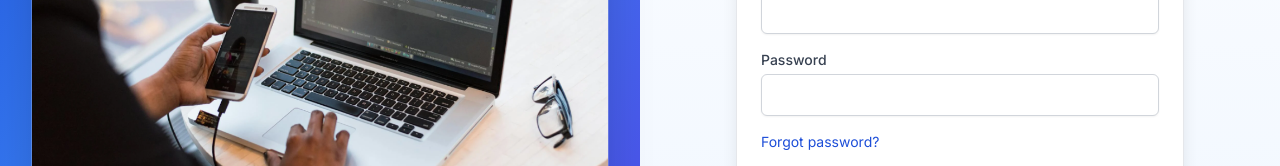
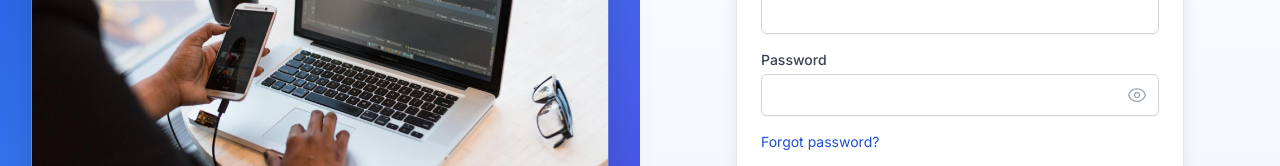
Before and after one commit to Ramsha-Anwar/outsauce-frontend, a Next.js app: page /auth/login in a window 1280 px wide. Shown: the part 408-574 px from the top of the page. Built offline with nearby package versions, Linux system fonts and the light colour scheme.

Commit message:
feat(auth): add password visibility toggle to login page

```diff
--- a/app/auth/login/page.tsx
+++ b/app/auth/login/page.tsx
@@ -1,18 +1,23 @@
 "use client"
 import React, { useState } from 'react'
 import Link from 'next/link'
+import { useRouter } from 'next/navigation'
 import Button from '@/components/ui/Button'
 import Card from '@/components/ui/Card'
 import { isEmail, isStrongPassword, FieldErrors } from '@/lib/validators'
 import { useToast } from '@/components/ui/ToastProvider'
+import { api, getErrorMessage } from '@/lib/api'
+import { EyeIcon, EyeSlashIcon } from '@heroicons/react/24/outline'
 
 type Fields = 'email' | 'password'
 
 export default function LoginPage() {
   const [values, setValues] = useState({ email: '', password: '' })
+  const [showPassword, setShowPassword] = useState(false)
   const [errors, setErrors] = useState<FieldErrors<Fields>>({})
   const [submitted, setSubmitted] = useState(false)
   const toast = useToast()
+  const router = useRouter()
 
   const validate = (): boolean => {
     const e: FieldErrors<Fields> = {}
@@ -22,17 +27,22 @@ export default function LoginPage() {
     return Object.keys(e).length === 0
   }
 
-  const onSubmit = (ev: React.FormEvent) => {
+  const onSubmit = async (ev: React.FormEvent) => {
     ev.preventDefault()
     if (!validate()) {
       toast.error('Please fix the errors and try again')
       return
     }
     const id = toast.loading('Signing you in...')
-    setTimeout(() => {
-      toast.update(id, { type: 'success', message: 'Signed in successfully' })
+    try {
+      await api.auth.login(values.email, values.password)
+      toast.dismiss(id)
       setSubmitted(true)
-    }, 900)
+      router.push('/dashboard')
+    } catch (error) {
+      toast.dismiss(id)
+      toast.error(getErrorMessage(error))
+    }
   }
 
   return (
@@ -52,12 +62,25 @@ export default function LoginPage() {
         </div>
         <div>
           <label className="block text-sm font-medium text-gray-700">Password</label>
-          <input
-            type="password"
-            className="mt-1 w-full rounded-md border border-gray-300 px-3 py-2 shadow-sm focus:outline-none focus:ring-2 focus:ring-primary-300"
-            value={values.password}
-            onChange={(e) => setValues(v => ({ ...v, password: e.target.value }))}
-          />
+          <div className="relative">
+            <input
+              type={showPassword ? 'text' : 'password'}
+              className="mt-1 w-full rounded-md border border-gray-300 px-3 py-2 shadow-sm focus:outline-none focus:ring-2 focus:ring-primary-300 pr-10"
+              value={values.password}
+              onChange={(e) => setValues(v => ({ ...v, password: e.target.value }))}
+            />
+            <button
+              type="button"
+              className="absolute inset-y-0 right-0 flex items-center pr-3 mt-1 text-gray-400 hover:text-gray-600"
+              onClick={() => setShowPassword(!showPassword)}
+            >
+              {showPassword ? (
+                <EyeSlashIcon className="h-5 w-5" />
+              ) : (
+                <EyeIcon className="h-5 w-5" />
+              )}
+            </button>
+          </div>
           {errors.password && <p className="mt-1 text-xs text-red-600">{errors.password}</p>}
         </div>
         <div className="flex items-center justify-between text-sm">
```
